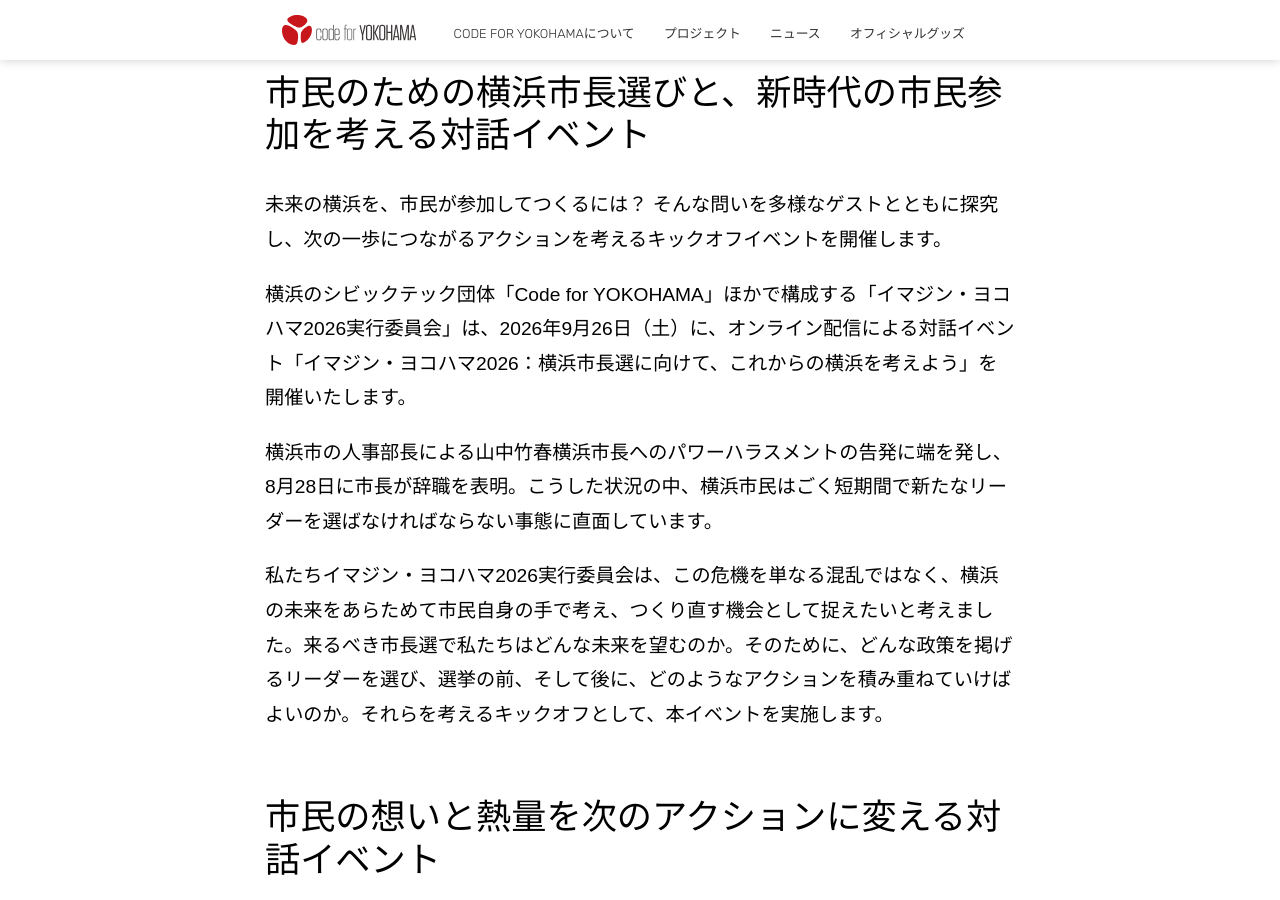
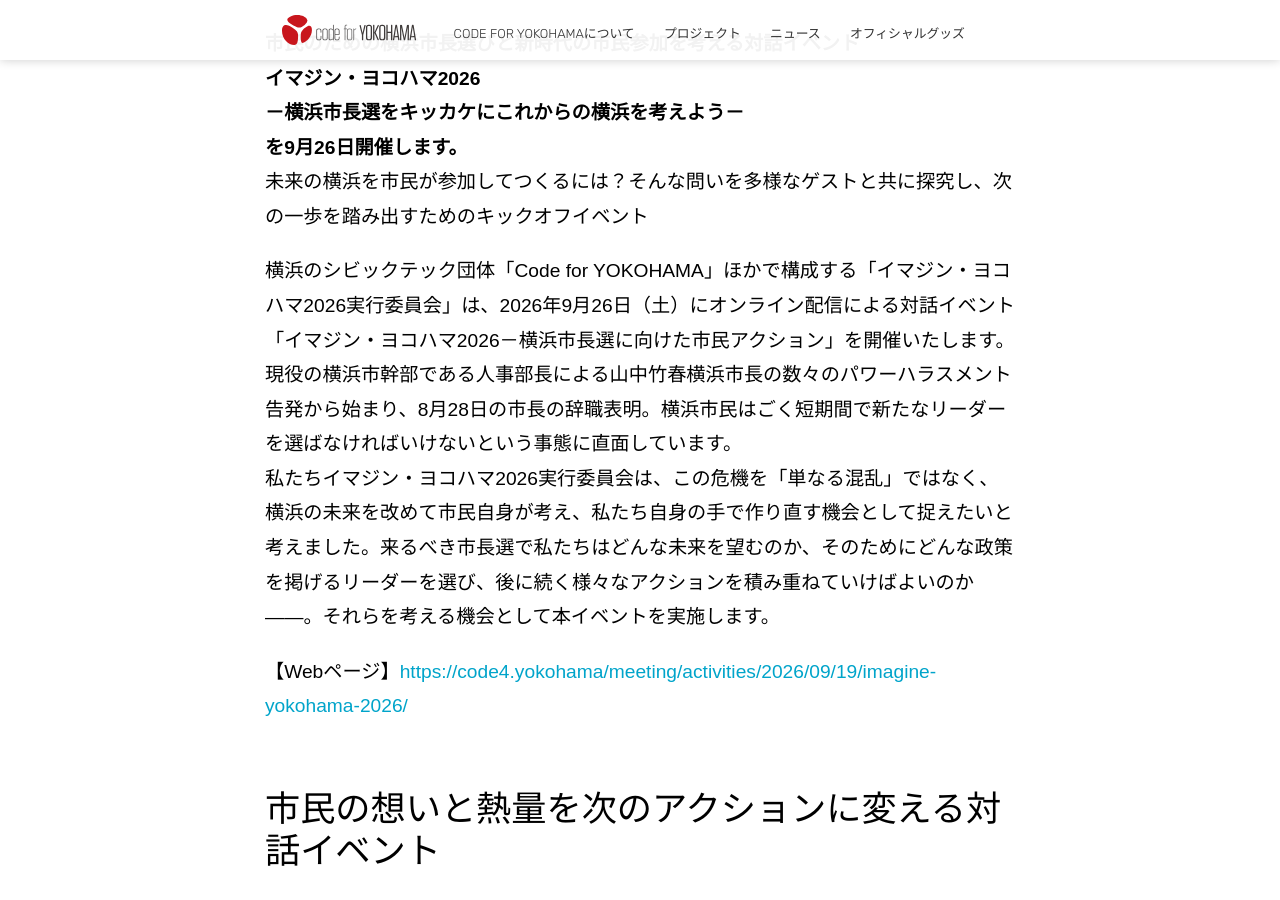
Before and after one commit to Code4Yokohama/code4.yokohama, a Jekyll site: the page built from _posts/2026-09-19-imagine-yokohama-2026.md, in a window 1280 px wide and 900 px high, scrolled down 960 px. Built offline with Jekyll 4.4.1, drawn with Linux system fonts in a browser that asks for light colours; nearby versions of some CDN libraries; some of the changed text lies outside the part shown.

Commit message:
Update Imagine Yokohama 2026 article and cover image

```diff
--- a/_posts/2026-09-19-imagine-yokohama-2026.md
+++ b/_posts/2026-09-19-imagine-yokohama-2026.md
@@ -8,62 +8,51 @@
     - Activities
 ---
 
-## 市民のための横浜市長選びと、新時代の市民参加を考える対話イベント
+**市民のための横浜市長選びと新時代の市民参加を考える対話イベント**
+**イマジン・ヨコハマ2026**
+**－横浜市長選をキッカケにこれからの横浜を考えよう－**
+**を9月26日開催します。**
+未来の横浜を市民が参加してつくるには？そんな問いを多様なゲストと共に探究し、次の一歩を踏み出すためのキックオフイベント
 
-未来の横浜を、市民が参加してつくるには？ そんな問いを多様なゲストとともに探究し、次の一歩につながるアクションを考えるキックオフイベントを開催します。
+横浜のシビックテック団体「Code for YOKOHAMA」ほかで構成する「イマジン・ヨコハマ2026実行委員会」は、2026年9月26日（土）にオンライン配信による対話イベント「イマジン・ヨコハマ2026－横浜市長選に向けた市民アクション」を開催いたします。
+現役の横浜市幹部である人事部長による山中竹春横浜市長の数々のパワーハラスメント告発から始まり、8月28日の市長の辞職表明。横浜市民はごく短期間で新たなリーダーを選ばなければいけないという事態に直面しています。
+私たちイマジン・ヨコハマ2026実行委員会は、この危機を「単なる混乱」ではなく、横浜の未来を改めて市民自身が考え、私たち自身の手で作り直す機会として捉えたいと考えました。来るべき市長選で私たちはどんな未来を望むのか、そのためにどんな政策を掲げるリーダーを選び、後に続く様々なアクションを積み重ねていけばよいのか――。それらを考える機会として本イベントを実施します。
 
-横浜のシビックテック団体「Code for YOKOHAMA」ほかで構成する「イマジン・ヨコハマ2026実行委員会」は、2026年9月26日（土）に、オンライン配信による対話イベント「イマジン・ヨコハマ2026：横浜市長選に向けて、これからの横浜を考えよう」を開催いたします。
-
-横浜市の人事部長による山中竹春横浜市長へのパワーハラスメントの告発に端を発し、8月28日に市長が辞職を表明。こうした状況の中、横浜市民はごく短期間で新たなリーダーを選ばなければならない事態に直面しています。
-
-私たちイマジン・ヨコハマ2026実行委員会は、この危機を単なる混乱ではなく、横浜の未来をあらためて市民自身の手で考え、つくり直す機会として捉えたいと考えました。来るべき市長選で私たちはどんな未来を望むのか。そのために、どんな政策を掲げるリーダーを選び、選挙の前、そして後に、どのようなアクションを積み重ねていけばよいのか。それらを考えるキックオフとして、本イベントを実施します。
+【Webページ】[https://code4.yokohama/meeting/activities/2026/09/19/imagine-yokohama-2026/](https://code4.yokohama/meeting/activities/2026/09/19/imagine-yokohama-2026/)
 
 ## 市民の想いと熱量を次のアクションに変える対話イベント
 
-これまでの選挙は、大多数の市民（有権者）にとって、自分たちの知らない立候補者を、選挙公報やSNS、駅頭などのごくわずかな情報から判断するという行動を強いられるものでした。
-
-そこでは、ともすれば市の財政状況や過去の経緯などに配慮しない「バラマキ」レベルの耳当たりのいい政策、あるいは扇動的なキーワードに対する「YES／NO」だけの判断が横行し、本当に市民にとって必要な「リーダーの条件」は問われなかったように感じています。
-
-本イベントでは、元市議会議員、元市職員など様々なゲストを招きます。デジタル時代の新たな民主主義や市民参加のデザインの可能性、「市長募集ポスタージェネレーター」や創発型市民参加ツールの紹介・実証を通じて、「オープン＆アップデートされた市民参加」について、第一部と第二部に分けて対話を重ねます。
-
-参加した方たちが、新たな市長のこれからの歩みをチェックしつつ、自らも横浜の未来を創造していくための、小さな一歩につながる対話を目指します。
-
-[![市長募集ポスタージェネレーターの作例。「50年先を見る市長募集中」と書かれた横浜港のポスター](/images/posts/imagine-yokohama-2026/poster-generator.png)](https://app.y-p-c.co.jp/mpj/gallery.html)
-
-[市長募集ポスタージェネレーターのギャラリーを見る](https://app.y-p-c.co.jp/mpj/gallery.html)
+これまでの選挙は、大多数の市民（有権者）にとっては、自分達の知らない立候補者を、選挙公報やSNS、駅頭など、ごくわずかな情報から判断するという行動を強いられるものでした。
+そこでは、ともすれば市の財政状況や過去の経緯などに配慮しない「バラマキ」レベルの耳当たりのいい政策、あるいは扇動的なキーワードに対する「YES/NO」だけの判断が横行し、本当に市民にとって必要な「リーダーに必要とされる条件」というものは問われなかったように感じています。
+本イベントでは、元市議会議員・元市職員など様々なゲストを招き、デジタル時代の新たな民主主義や市民参加デザインの可能性、「市長募集ポスタージェネレーター（[https://app.y-p-c.co.jp/mpj/gallery.html](https://app.y-p-c.co.jp/mpj/gallery.html)）」や創発型市民参加ツールの紹介を踏まえて、「オープン＆アップデートされた市民参加」について1部と2部に分けて対話を重ねます。参加した方たちが、新たな市長のこれからの軌跡をチェックしつつ、自らも一歩ずつ横浜の未来を創造していくための小さな一歩の一助となる対話を目指します。
 
 ## 開催概要
 
-- **イベント名称：** イマジン・ヨコハマ2026：横浜市長選に向けて、これからの横浜を考えよう
-- **開催日時：** 2026年9月26日（土）13時〜17時
-- **開催場所：** YouTubeによるオンライン配信（横浜市内から配信）
-- **配信URL：** [YouTubeで視聴する](https://youtube.com/live/2YqpUIqSESk)
+イベント名称	：「イマジン・ヨコハマ2026：横浜市長選に向けて、これからの横浜を考えよう」
+開催日時	：2026年9月26日（土）13時から17時
+開催場所	：YouTubeによるオンライン配信（横浜市内から配信）
+配信URL	：[https://youtube.com/live/2YqpUIqSESk](https://youtube.com/live/2YqpUIqSESk)
 
-### 第一部：自分たちがどんな「横浜」、そして「横浜市長」を求めるのか
+### 第一部：自分達がどんな「横浜」そして「横浜市長」を求めるのか
 
-**ゲスト**
-
-- 伊藤 大貴氏（株式会社ソーシャル・エックス 代表取締役／元横浜市議会議員／2017年横浜市長選立候補者）
-- 及川 涼介氏（元総務省／一般社団法人ジチタイクエスト／元静岡県裾野市副市長）
-- 石塚 清香氏（Govtech推進コンサルタント／元横浜市職員（デジタル専任職））
-
-**進行ファシリテーター：** 宮島 真希子（NPO法人横浜コミュニティデザイン・ラボ理事・共創プロセスデザイナー）
+ゲスト：
+伊藤　大貴氏（株式会社ソーシャル・エックス 代表取締役／元横浜市議会議員／2017年横浜市長選立候補者）
+及川　涼介氏（元総務省／一般社団法人ジチタイクエスト／元静岡県裾野市副市長）
+石塚　清香氏（Govtech推進コンサルタント／元横浜市職員（デジタル専任職））
+進行：宮島　真希子（NPO法人横浜コミュニティデザイン・ラボ理事・共創プロセスデザイナー）
 
 ### 第二部：横浜から民主主義をアップデートするための市民参加プロセス
 
-**ゲスト**
-
-- 兎洞 武揚氏（team OPEN YOKOHAMA／the team（株）代表取締役）
-- 小林 巌生氏（Code for YOKOHAMA代表／インフォ・ラウンジ株式会社取締役・副社長）
-- 川邊 悠紀氏（一般社団法人コード・フォー・ジャパン理事／デジタル民主主義2030コントリビューター）
-
-**進行ファシリテーター：** 宮島 真希子
+ゲスト：
+兎洞　武揚氏（team OPEN YOKOHAMA／the team（株）代表取締役）
+小林　巌生氏（Code for YOKOHAMA代表／インフォ・ラウンジ株式会社取締役・副社長）
+川邊　悠紀氏（一般社団法人コード・フォー・ジャパン理事／デジタル民主主義2030コントリビューター）
+進行：宮島　真希子
 
 ## イマジン・ヨコハマ2026実行委員会について
 
-横浜で活動するシビックテック団体「Code for YOKOHAMA」と、横浜開港150周年の際に行われた市民参加型都市ブランド構築事業「イマジン・ヨコハマ」に関わった市民の活動体「team OPEN YOKOHAMA」が集まって結成した実行委員会です。
-
-- **代表団体：** [Code for YOKOHAMA](https://code4.yokohama/)
-- **参考：** [イマジン・ヨコハマの軌跡（横浜市）](https://www.city.yokohama.lg.jp/kanko-bunka/miryoku/openyokohama/process/process.html)
-
-※取材はオンラインまたは配信会場にてお受けします。希望する方は、[お問い合わせフォーム](/contact/)からご連絡ください。
+横浜で活動するシビックテック団体「Code for YOKOHAMA」、横浜開港150周年の際に行われた市民参加型都市ブランド構築事業「イマジン・ヨコハマ」に関わった市民の活動体「team OPEN YOKOHAMA」が集まって結成した実行委員会。
+代表団体：Code for YOKOHAMA（[https://code4.yokohama/](https://code4.yokohama/)）
+参考：イマジン・ヨコハマの軌跡
+[https://www.city.yokohama.lg.jp/kanko-bunka/miryoku/openyokohama/process/process.html](https://www.city.yokohama.lg.jp/kanko-bunka/miryoku/openyokohama/process/process.html)
+※取材はオンラインまたは配信会場にてお受けします。希望する方は、[info@code4.yokohama](mailto:info@code4.yokohama) へご連絡ください。
```
Also changed, not shown: 1 other file.
